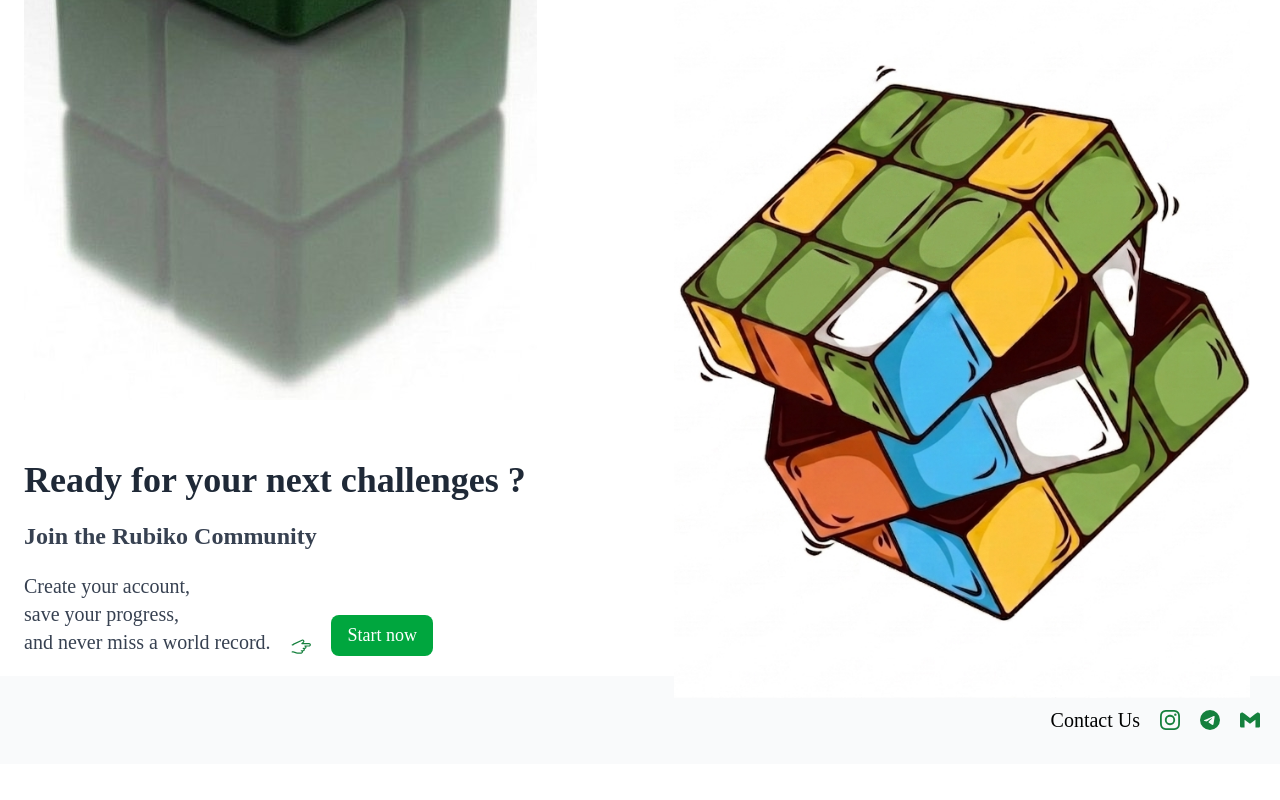
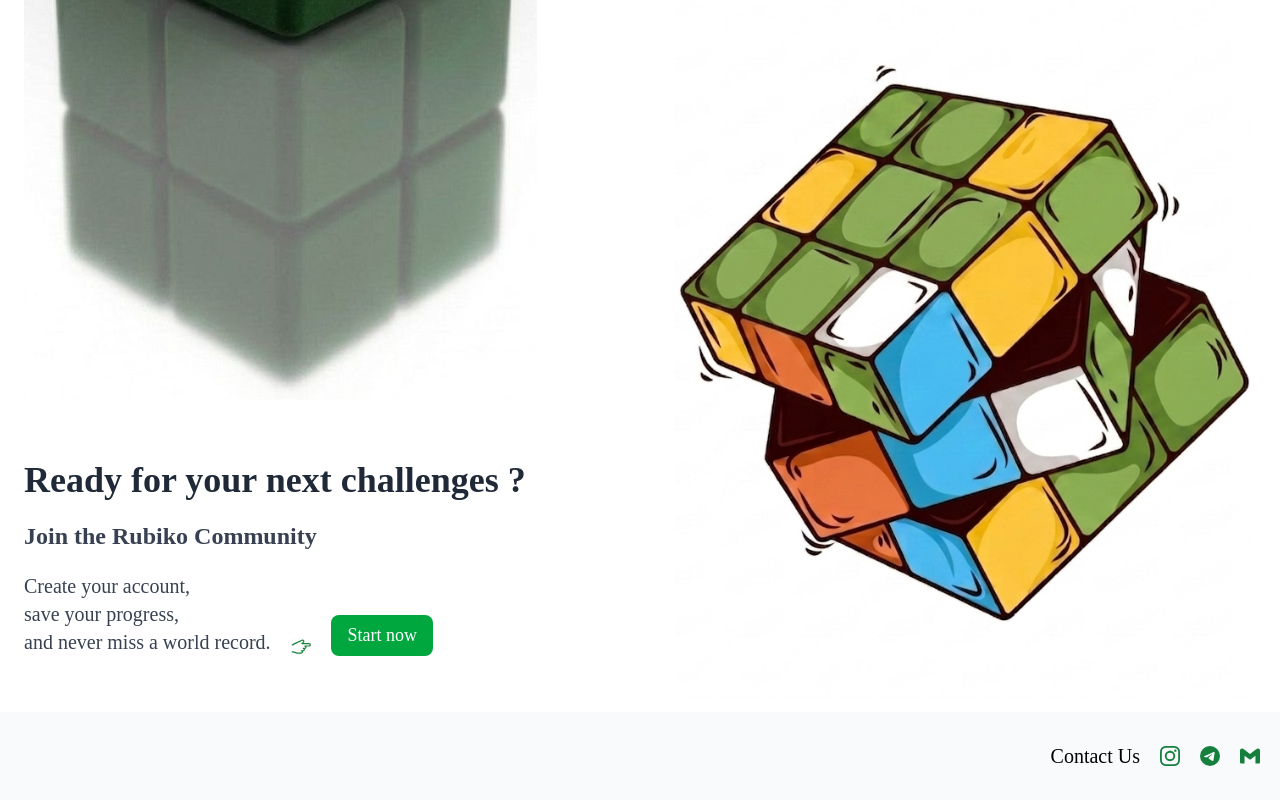
Before and after one commit to shayan-khazaei/Rubiko-web, a React (Vite) app: page / in a window 1280 px wide. Shown: the part 1651-2451 px from the top of the page. Before the commit the page ends 2415 px from the top, so only its background shows below. Built offline with nearby package versions, Linux system fonts and the light colour scheme.

Commit message:
Fix footer position on home page

```diff
--- a/src/Components/HomeEndSection.jsx
+++ b/src/Components/HomeEndSection.jsx
@@ -3,14 +3,14 @@ import Button from "./Button";
 
 export default function HomeEndSection() {
   return (
-    <section className="relative pb-5">
+    <section className="relative pb-14 ">
       <img
-        className="hidden xl:block w-xl 2xl:w-2xl absolute mr-14 right-[-50px] top-[-420px] cursor-pointer hover:opacity-0 "
+        className="hidden xl:block w-xl 2xl:w-xl absolute mr-14 right-[-50px] top-[-420px] cursor-pointer hover:opacity-0 "
         src="images/aboutPic2.png"
         alt="heroLogo"
       />
       <img
-        className="hidden xl:block w-xl 2xl:w-2xl absolute mr-14 right-[-47.5px] top-[-420px] cursor-pointer opacity-0 hover:opacity-100 hover:rotate-1 "
+        className="hidden xl:block w-xl 2xl:w-xl absolute mr-14 right-[-47.5px] top-[-420px] cursor-pointer opacity-0 hover:opacity-100 hover:rotate-1 "
         src="images/aboutPic3.png"
         alt="heroLogo"
       />
--- a/src/Features/List.jsx
+++ b/src/Features/List.jsx
@@ -1,7 +1,7 @@
 export default function List({ children, to, border }) {
   return (
     <li
-      className={`cursor-pointer ${
+      className={`cursor-pointe ${
         border === "noBorder" ? `` : `hover:border-b hover:border-green-600`
       } `}
     >
```
